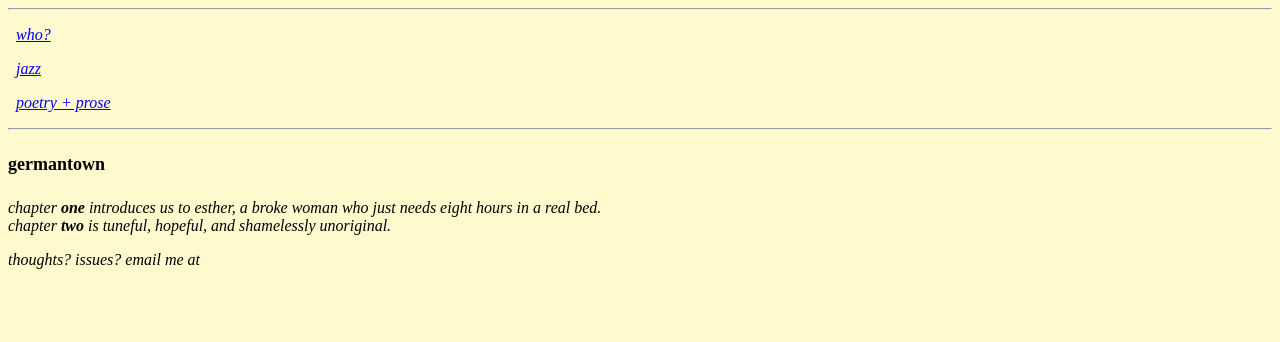
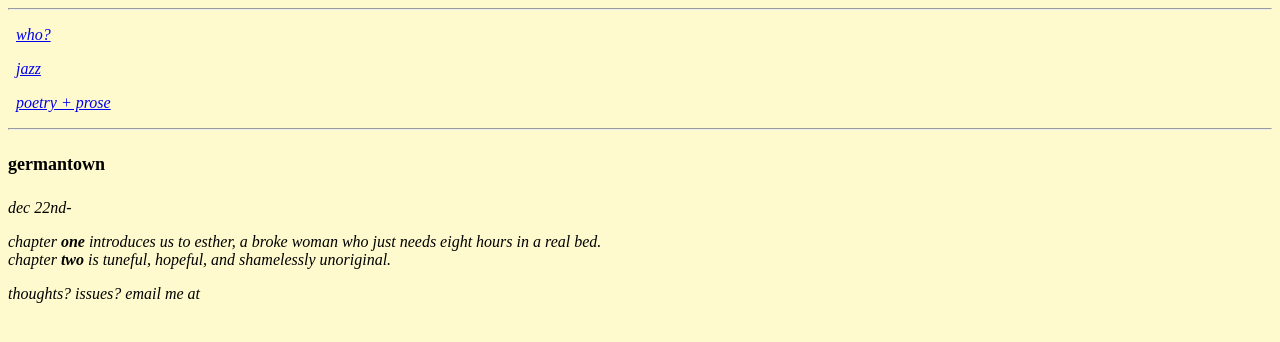
Before and after one commit to dpunton/dpunton.github.io, a plain HTML site: page germantown.html in a window 1280 px wide. Drawn offline with Linux system fonts and the light colour scheme.

Commit message:
Update germantown.html

```diff
--- a/germantown.html
+++ b/germantown.html
@@ -36,6 +36,7 @@
     </nav>
     <h4 style="font-size: large;">germantown</h4>
     <div>
+    <p><i>dec 22nd-</i></p>
       <details>
         <summary><i>chapter <b>one</b> introduces us to esther, a broke woman who just needs eight hours in a real bed.</i></summary>
         <p><pre>
```
